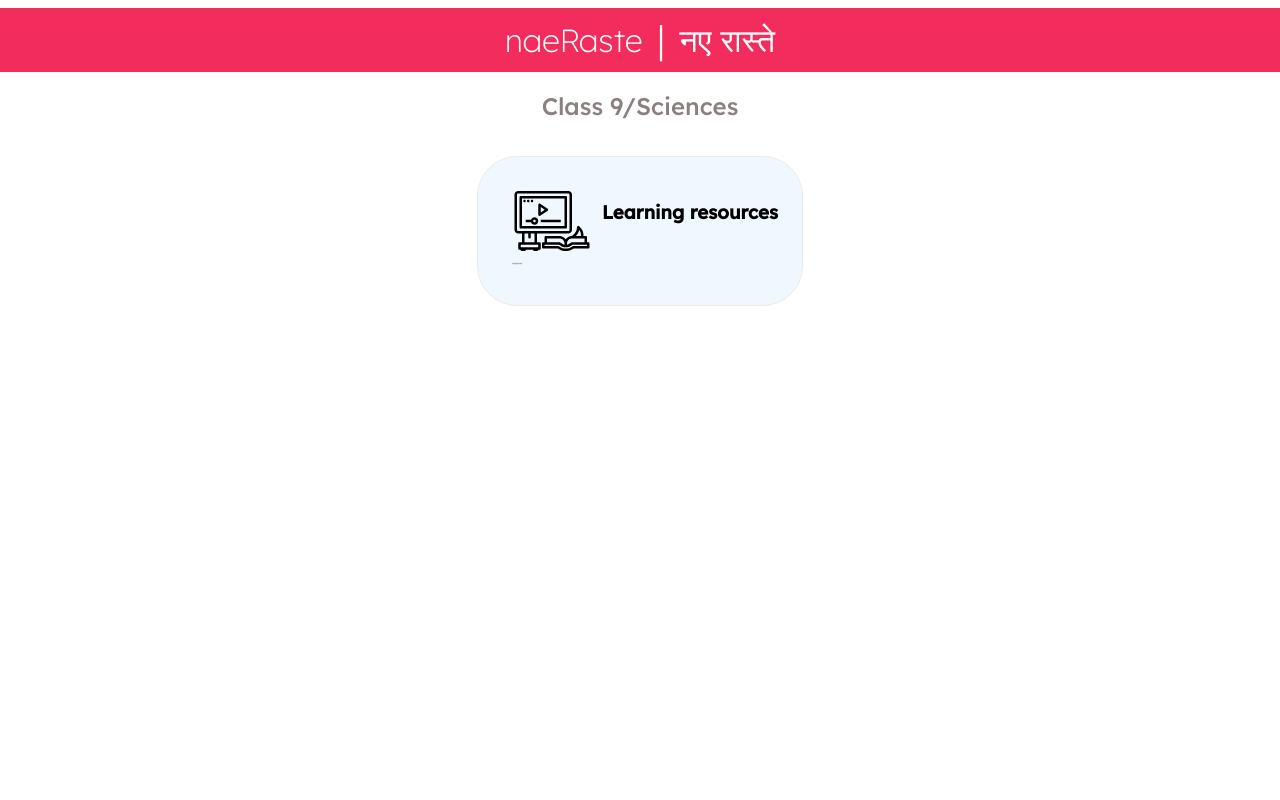
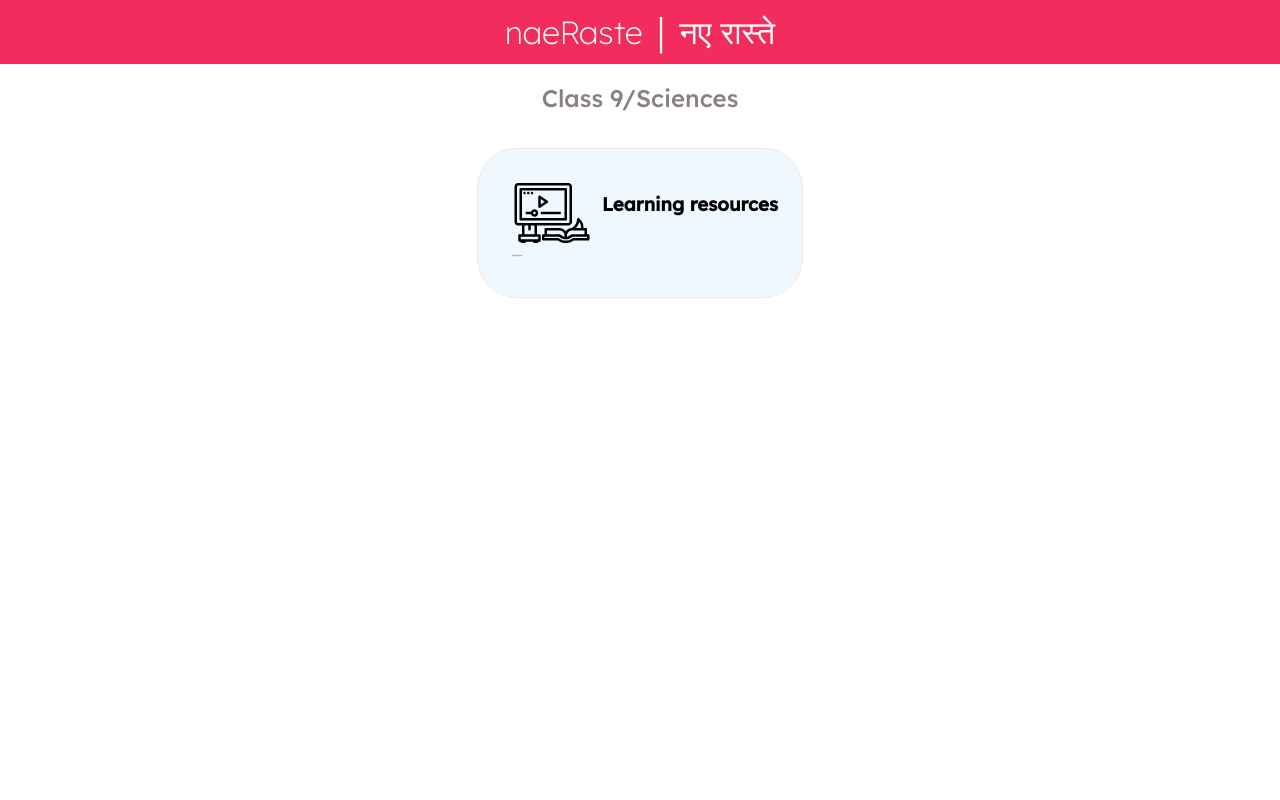
Before and after one commit to Ujju09/naeraste-sciences, a Next.js app: page / in a window 1280 px wide. Shown: the top 800 px of the page. Built offline with nearby package versions, Linux system fonts and the light colour scheme.

Commit message:
OK styles done

```diff
--- /dev/null
+++ b/pages/_app.js
@@ -0,0 +1,7 @@
+/** @format */
+
+import "../styles/global.css";
+
+export default function App({ Component, pageProps }) {
+  return <Component {...pageProps} />;
+}
--- a/pages/index.tsx
+++ b/pages/index.tsx
@@ -27,7 +27,7 @@ const Home: NextPage = () => {
         <div className={styles.grid}>
           <Link href= "/resources" >
             <a className={styles.card}>
-            <Image src="/learn.svg" alt="LEarning resources" width={100} height={100}  priority/>
+            <Image src="/learn.svg" alt="Learning resources" width={100} height={100}  priority/>
 
             <h3 >Learning resources</h3>
             </a>
--- a/styles/Home.module.css
+++ b/styles/Home.module.css
@@ -22,6 +22,11 @@
   align-items: center;
   font-family: 'Lexend', monospace;
   background-image: linear-gradient(120deg, #fdfbfb 0%, #ebedee 100%);
+}
+
+.container{
+  margin:0;
+  padding:0;
 }
 
 
@@ -241,10 +246,8 @@ font-weight: 400;
     width: 100%;
   }
   .questionCard{
-    width: 100%;
+    width: 85%;
     height: 100%;
-    margin-left: 10%;
-    margin-right: 10%;
   }
   .question{
     font-size: 1rem;
--- /dev/null
+++ b/styles/global.css
@@ -0,0 +1,7 @@
+html{
+    margin: 0;
+}
+
+body{
+    margin: 0;
+}
```
